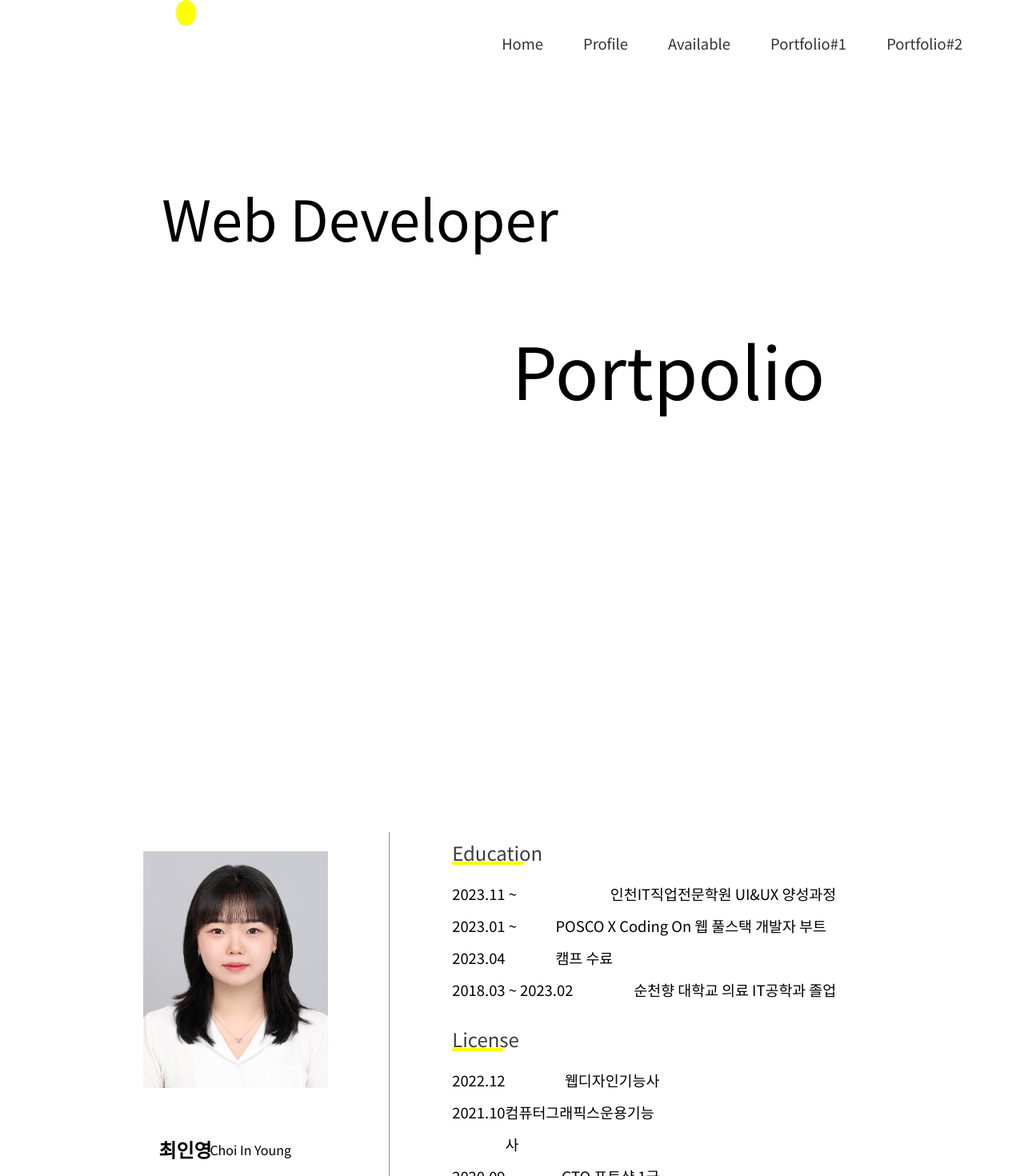
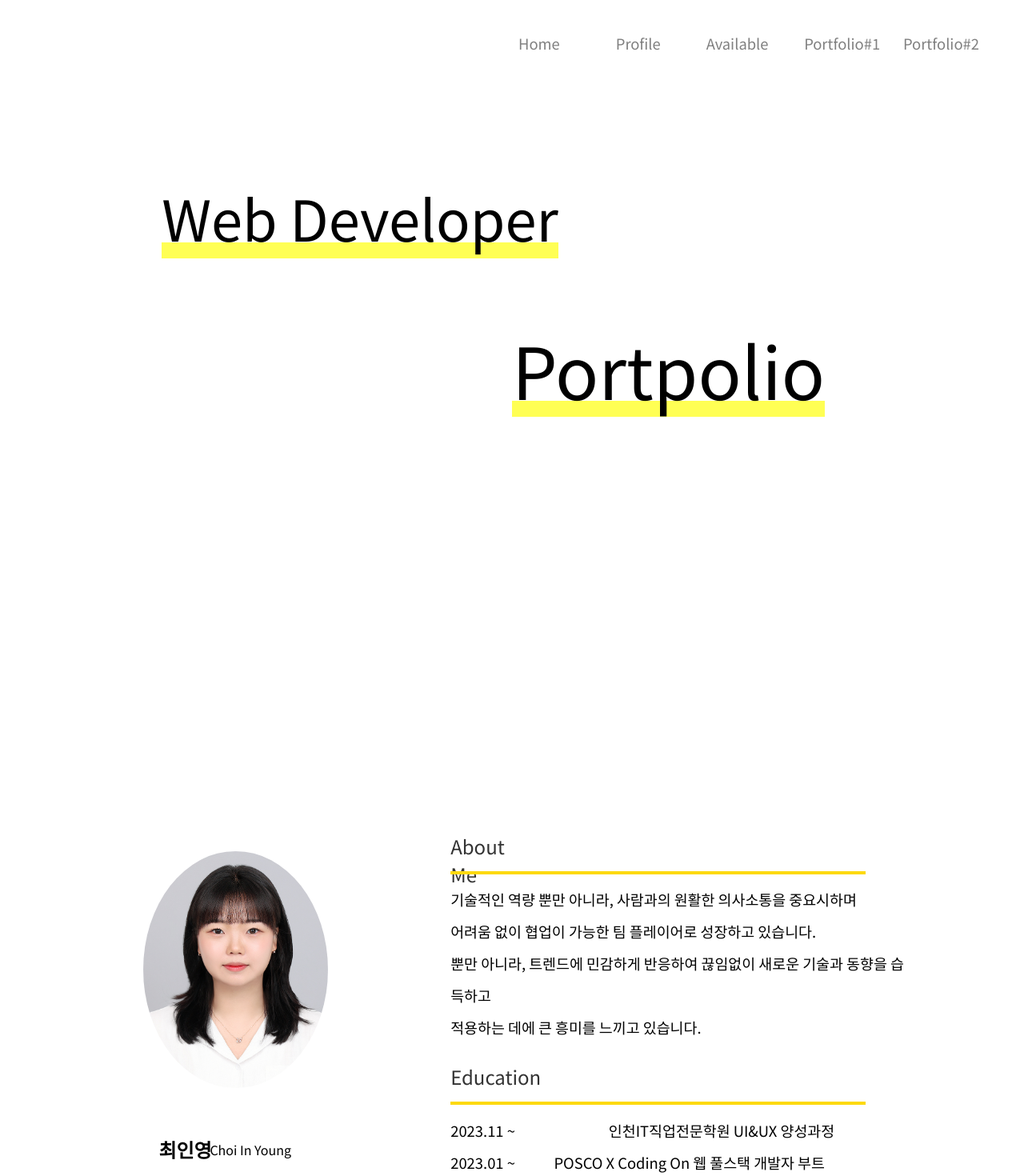
Before and after one commit to choiinyoung/portfolio, a React (Create React App) app: page / in a window 1280 px wide. Shown: the top 1470 px of the page at 80% size. Built offline with nearby package versions, Linux system fonts and the light colour scheme; a web font is replaced by a local one.

Commit message:
scroll이동
scroll이동

```diff
--- a/src/App.js
+++ b/src/App.js
@@ -1,19 +1,90 @@
+import React, { useEffect, useState } from "react";
 import "./App.css";
 import Available from "./component/Available";
 import Header from "./component/Header";
 import Home from "./component/Home";
+import Portfolio1 from "./component/Portfolio1";
 import Portfolio2 from "./component/Portfolio2";
 import Profile from "./component/Profile";
-import Portfolio1 from "./component/Portfolio1";
+
 function App() {
+  const [currentInputs, setCurrentInputs] = useState({
+    currentWindowHeight: window.innerHeight,
+    currentPage: 0,
+    totalPageNumber: 0,
+  });
+
+  useEffect(() => {
+    const wholePage = document.querySelector(".slider");
+    const totalPageNumber = wholePage?.children.length || 0;
+    setCurrentInputs((prevState) => ({
+      ...prevState,
+      totalPageNumber,
+    }));
+
+    const handleResize = () => {
+      setCurrentInputs((prevState) => ({
+        ...prevState,
+        currentWindowHeight: window.innerHeight,
+      }));
+    };
+
+    const handleScroll = () => {
+      const scrollTop = window.scrollY;
+      const pageHeight = currentInputs.currentWindowHeight;
+      const currentPage = Math.floor(scrollTop / pageHeight);
+      setCurrentInputs((prevState) => ({
+        ...prevState,
+        currentPage,
+      }));
+    };
+
+    window.addEventListener("scroll", handleScroll);
+    window.addEventListener("resize", handleResize);
+
+    return () => {
+      window.removeEventListener("scroll", handleScroll);
+      window.removeEventListener("resize", handleResize);
+    };
+  }, [currentInputs.currentWindowHeight]);
+
+  useEffect(() => {
+    const handleWheel = (e) => {
+      e.preventDefault();
+      const deltaY = e.deltaY;
+      const currentPage = currentInputs.currentPage;
+      const totalPageNumber = currentInputs.totalPageNumber;
+
+      if (deltaY > 0 && currentPage < totalPageNumber - 1) {
+        window.scrollTo({
+          top: (currentPage + 1) * 1000, // 현재 스크롤 위치에서 1000px만큼 더 내림
+          behavior: "smooth",
+        });
+      } else if (deltaY < 0 && currentPage > 0) {
+        window.scrollTo({
+          top: (currentPage - 1) * 900, // 현재 스크롤 위치에서 1000px만큼 더 올림
+          behavior: "smooth",
+        });
+      }
+    };
+
+    window.addEventListener("wheel", handleWheel);
+
+    return () => {
+      window.removeEventListener("wheel", handleWheel);
+    };
+  }, [currentInputs]);
+
   return (
     <>
       <Header />
-      <Home />
-      <Profile />
-      <Available />
-      <Portfolio1 />
-      <Portfolio2 />
+      <div className="slider">
+        <Home />
+        <Profile />
+        <Available />
+        <Portfolio1 />
+        <Portfolio2 />
+      </div>
     </>
   );
 }
--- a/src/component/Home.jsx
+++ b/src/component/Home.jsx
@@ -5,13 +5,23 @@ export default function Home() {
   return (
     <div className="home">
       <div className="txt">
-        <p>Web Developer</p>
-        <p>Portpolio</p>
+        <p>
+          Web Developer
+          <p className="line1"></p>
+        </p>
+        <p>
+          Portpolio
+          <p className="line2"></p>
+        </p>
       </div>
-      <div className="circle"></div>
-      {/* <div className="ripple1">
-        <div className="inner-ripple ripple-1"></div>
-        <div className="inner-ripple ripple-2"></div>
+      {/* <div id="container">
+        <button class="face-button">
+          <span class="face-container">
+            <span class="eye left"></span>
+            <span class="eye right"></span>
+            <span class="mouth"></span>
+          </span>
+        </button>
       </div> */}
     </div>
   );
--- a/src/component/Profile.jsx
+++ b/src/component/Profile.jsx
@@ -15,10 +15,24 @@ export default function Profile() {
               <p>1999. 12. 28</p>
             </div>
           </div>
-          <hr></hr>
           <div className="right_content">
+            <div className="about">
+              <h2>About Me</h2>
+              <div className="line"></div>
+              <p>
+                기술적인 역량 뿐만 아니라, 사람과의 원활한 의사소통을 중요시하며
+                <br></br>
+                어려움 없이 협업이 가능한 팀 플레이어로 성장하고 있습니다.
+                <br></br>
+                뿐만 아니라, 트렌드에 민감하게 반응하여 끊임없이 새로운 기술과
+                동향을 습득하고
+                <br></br>
+                적용하는 데에 큰 흥미를 느끼고 있습니다.
+              </p>
+            </div>
             <div className="education">
               <h2>Education</h2>
+              <div className="line"></div>
               <ul>
                 <li>
                   <p>2023.11 ~</p>
@@ -36,7 +50,7 @@ export default function Profile() {
             </div>
             <div className="license">
               <h2>License</h2>
-
+              <div className="line"></div>
               <ul>
                 <li>
                   <p>2022.12</p>
@@ -52,20 +66,6 @@ export default function Profile() {
                 </li>
               </ul>
             </div>
-            <div className="about">
-              <h2>About Me</h2>
-
-              <p>
-                기술적인 역량 뿐만 아니라, 사람과의 원활한 의사소통을 중요시하며
-                <br></br>
-                어려움 없이 협업이 가능한 팀 플레이어로 성장하고 있습니다.
-                <br></br>
-                뿐만 아니라, 트렌드에 민감하게 반응하여 끊임없이 새로운 기술과
-                동향을 습득하고
-                <br></br>
-                적용하는 데에 큰 흥미를 느끼고 있습니다.
-              </p>
-            </div>
           </div>
         </div>
       </div>
--- a/src/style/Home.scss
+++ b/src/style/Home.scss
@@ -14,12 +14,33 @@
   font-weight: normal;
   font-style: normal;
 }
+// $black: #2a2927;
+// $white: #fff;
+// $bg: #fbf6e6;
+// $face: #fdda5f;
+// $face-shadow: #fd9744;
+// $main-width: 12vw;
+// $main-height: 24vh;
+
+@mixin center {
+  display: flex;
+  align-items: center;
+  justify-content: center;
+}
+* {
+  box-sizing: border-box;
+  &::before,
+  &::after {
+    box-sizing: border-box;
+  }
+}
 .home {
   width: 90%;
   // border: 1px solid;
   margin: 0 auto;
   height: 110vh;
   position: relative;
+
   p {
     position: absolute;
 
@@ -33,101 +54,58 @@
       font-size: 7vw;
       left: 50%;
     }
+    .line1 {
+      position: absolute;
+      border: 0.8vw solid #ffff00ab;
+      top: 81%;
+      // width: 100%;
+      left: 0%;
+      z-index: -1;
+      animation: line 1s ease-in forwards;
+      opacity: 0;
+    }
+    .line2 {
+      position: absolute;
+      border: 0.8vw solid #ffff00ab;
+      top: 81%;
+      left: 0%;
+      z-index: -1;
+      animation: line 1s ease-in forwards;
+      animation-delay: 1s; /* line2 애니메이션에 대한 딜레이 설정 */
+      opacity: 0;
+    }
   }
 
-  .circle {
-    position: absolute;
-    /* top: 7%; */
-    left: 13.5%;
-    background-color: yellow;
-    width: 2vw;
-    height: 4vh;
-    border-radius: 100%;
-    animation: bounce 5s;
-  }
-  @keyframes bounce {
+  @keyframes line {
     0% {
-      top: 20%;
+      opacity: 1;
+      width: 1%;
     }
-    15% {
-      top: 15%;
-      left: 22%;
-    }
-    20% {
-      left: 25%;
-      top: 20%;
-    }
-    25% {
-      top: 13%;
-      left: 35%;
-    }
-    30% {
-      top: 20%;
-      left: 45%;
-    }
-    40% {
-      top: 43%;
-      left: 51%;
-    }
-    50% {
-      top: 38%;
-      left: 58%;
-    }
-    60% {
-      top: 43%;
-      left: 66%;
-    }
-    70% {
-      top: 35%;
-      left: 75%;
-    }
-    80% {
-      top: 60%;
-      left: 90%;
-    }
-    90% {
-      top: 40%;
-      left: 90%;
-    }
+
     100% {
-      top: 60%;
-      left: 90%;
-      animation-timing-function: steps(16);
+      opacity: 1;
+      width: 100%;
     }
   }
-  // .ripple1 {
-  //   position: absolute;
-  //   // background-color: #3498db; /* 변경 가능 */
-  //   border-radius: 50%;
-  //   transform-origin: center;
-  //   // animation: ripple 3s linear infinite;
-  //   z-index: -1;
-  //   width: 13%;
-  //   height: 26%;
-  //   top: 30%;
-  //   left: 8%;
-  //   .inner-ripple {
-  //     position: absolute;
-  //     background-color: yellow; /* 내부 원의 색상, 변경 가능 */
-  //     border-radius: 50%;
-  //     width: 100%;
-  //     height: 100%;
-  //     animation: ripple1 3s linear infinite;
-
-  //     &.ripple-1 {
-  //       animation-delay: -2s;
-  //     }
-  //   }
+  // #container {
+  //   @include center;
+  //   width: 12vw;
+  //   height: 23vh;
+  //   top: 47%;
+  //   position: relative;
+  //   left: 82%;
   // }
 
-  // @keyframes ripple1 {
-  //   0% {
-  //     transform: scale(0);
-  //     opacity: 1;
+  // @keyframes eyeBlink {
+  //   0%,
+  //   30%,
+  //   36%,
+  //   100% {
+  //     transform: scale(1);
   //   }
-  //   100% {
-  //     transform: scale(2);
-  //     opacity: 0;
+  //   32%,
+  //   34% {
+  //     transform: scale(1, 0);
   //   }
   // }
 }
--- a/src/style/Profile.scss
+++ b/src/style/Profile.scss
@@ -41,6 +41,7 @@
           position: relative;
           top: 6vh;
           width: 18vw;
+          border-radius: 50%;
         }
         .txt {
           position: relative;
@@ -67,7 +68,6 @@
         // border: 1px solid blue;
         width: 45vw;
         height: 100%;
-        top: 1vh;
         left: 12vw;
         text-align: left;
         > div {
@@ -78,9 +78,8 @@
           font-weight: 500;
           width: 7vw;
           height: 4.1vh;
-          border-bottom: 4px solid yellow;
           margin-bottom: 2vh;
-          color: rgb(61, 61, 61);
+          color: #333;
         }
         li {
           display: flex;
@@ -89,6 +88,13 @@
           justify-content: space-between;
           font-size: 2.3vh;
           line-height: 5vh;
+        }
+        .line {
+          position: relative;
+          width: 90%;
+          border: 2px solid #fdd90e;
+          /* top: 15%; */
+          margin-bottom: 2%;
         }
         .license {
           h2 {
--- a/src/style/_reset.scss
+++ b/src/style/_reset.scss
@@ -25,4 +25,6 @@ body {
   margin: 0 auto;
   // overflow: hidden;
   font-family: "Noto Sans KR", sans-serif;
+  // color: white;
+  // background: black;
 }
--- a/src/style/header.scss
+++ b/src/style/header.scss
@@ -13,31 +13,29 @@
     position: relative;
     display: flex;
     width: 50%;
-    // border: 1px solid;
     justify-content: space-between;
     top: 6vh;
-    right: -44vw;
+    right: -44.5vw;
     font-size: 2.3vh;
+    // border: 1px solid;
+    text-align: center;
     li {
       cursor: pointer;
-      // border: 1px solid red;
       height: 3.3vh;
-      color: #333;
+      color: gray;
+      // border: 1px solid;
+      width: 14%;
 
-      // &:first-of-type {
-      //   // 부모의 첫 번째 자식에 대한 스타일
-      //   border-bottom: 5px solid yellow;
-      // }
       a {
         &:first-of-type {
           border-bottom: 5px solid transparent; /* 초기에는 투명한 선으로 설정 */
           transition: border-bottom 0.5s ease-in-out;
         }
-        // &.active {
-        //   border-bottom: 5px solid yellow;
-        //   color: black;
-        //   font-weight: 600;
-        // }
+        &:hover {
+          // border-bottom: 0.5vh solid yellow;
+          color: black;
+          font-weight: bold;
+        }
       }
     }
   }
```
